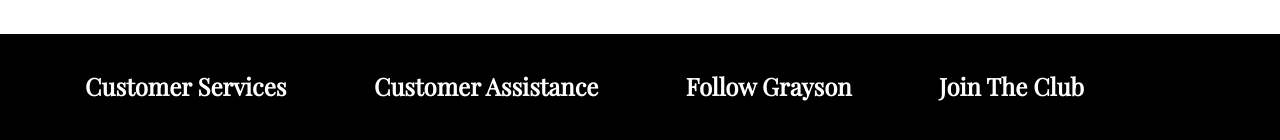
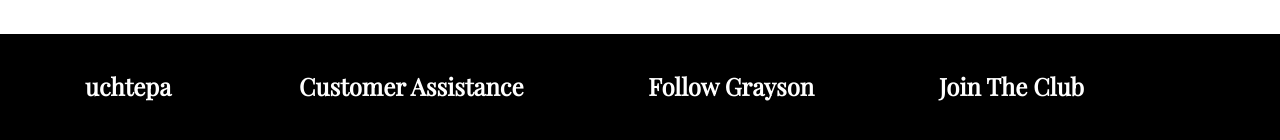
Before and after one commit to ANAVARBEKKK/grayson, a plain HTML site: page index.html in a window 1280 px wide. Shown: the part 2389-2529 px from the top of the page. Drawn offline with Linux system fonts and the light colour scheme.

Commit message:
title changed

```diff
--- a/index.html
+++ b/index.html
@@ -220,7 +220,7 @@
     <footer class="footer">
         <div class="container footer__content">
             <div class="footer__item">
-                <h2 class="footer__title">Customer Services</h2>
+                <h2 class="footer__title">uchtepa</h2>
                 <ul class="footer__list">
                     <li><a href="" class="footer__link">Contact Us</a></li>
                     <li><a href="" class="footer__link">Shipping</a></li>
--- a/styles/style.css
+++ b/styles/style.css
@@ -11,6 +11,7 @@
 ::-webkit-scrollbar-thumb{
   background: #41a28e;
   border-radius: 10px;
+  color: #fff;
 }
 a {
   text-decoration: none;
```
